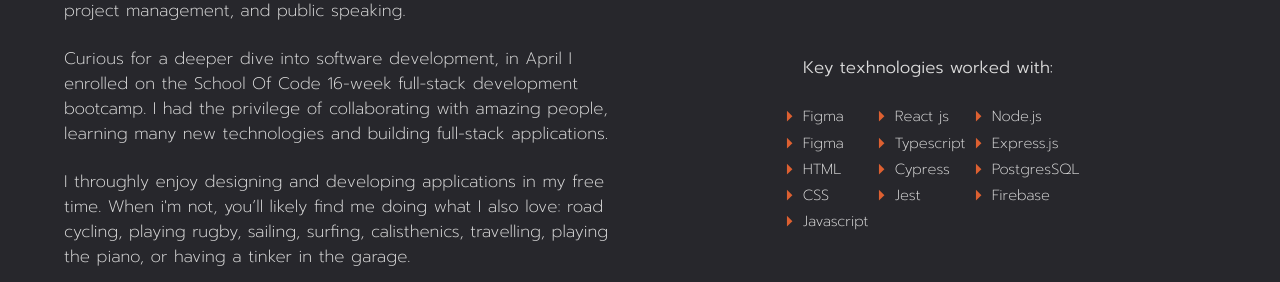
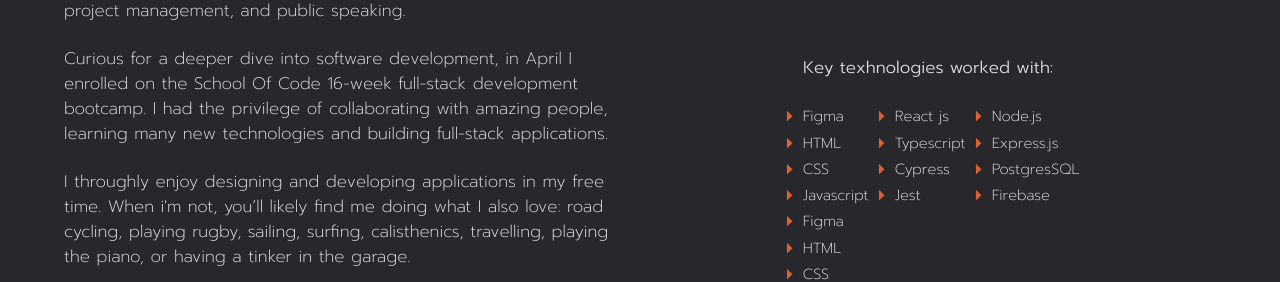
Before and after one commit to leoarthurwall/My-Portfolio, a React (Create React App) app: page / in a window 1280 px wide. Shown: the part 1369-1651 px from the top of the page. Built offline with nearby package versions, Linux system fonts and the light colour scheme; a web font is replaced by a local one.

Commit message:
added the first column of the techs using the tech components

```diff
--- a/src/Components/About/techs.js
+++ b/src/Components/About/techs.js
@@ -13,6 +13,9 @@ function AboutTechs() {
       <div className="about-section-tech-container">
         <div className="about-section-tech-body">
         <TechItem techName={"Figma"}/>
+        <TechItem techName={"HTML"}/>
+        <TechItem techName={"CSS"}/>
+        <TechItem techName={"Javascript"}/>
           <div className="about-section-tech-arrow-list-container">
             <ArrowRightIcon sx={{ color: "#DD6031" }} fontSize="small" />
             <li className="about-section-tech-list">Figma</li>
```
